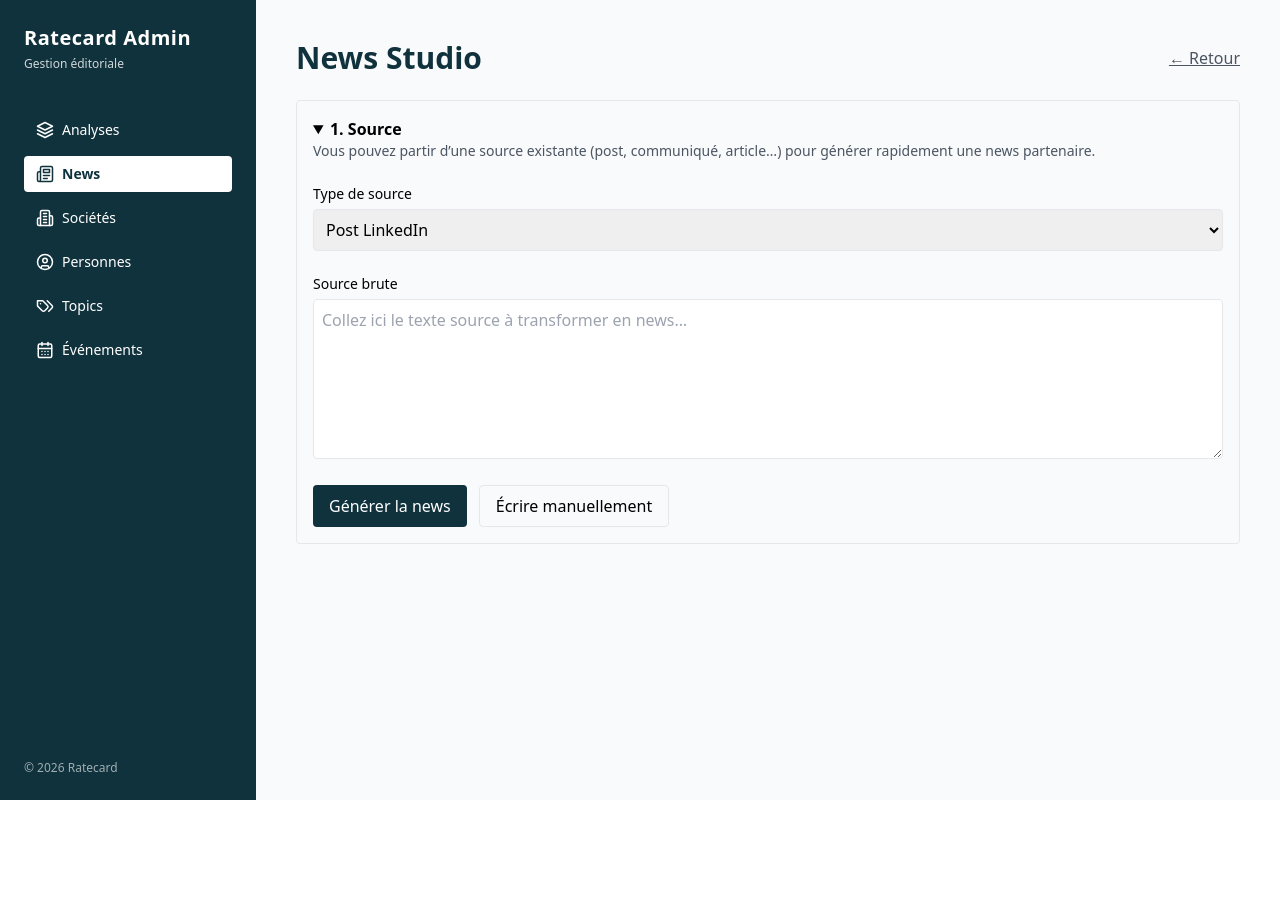
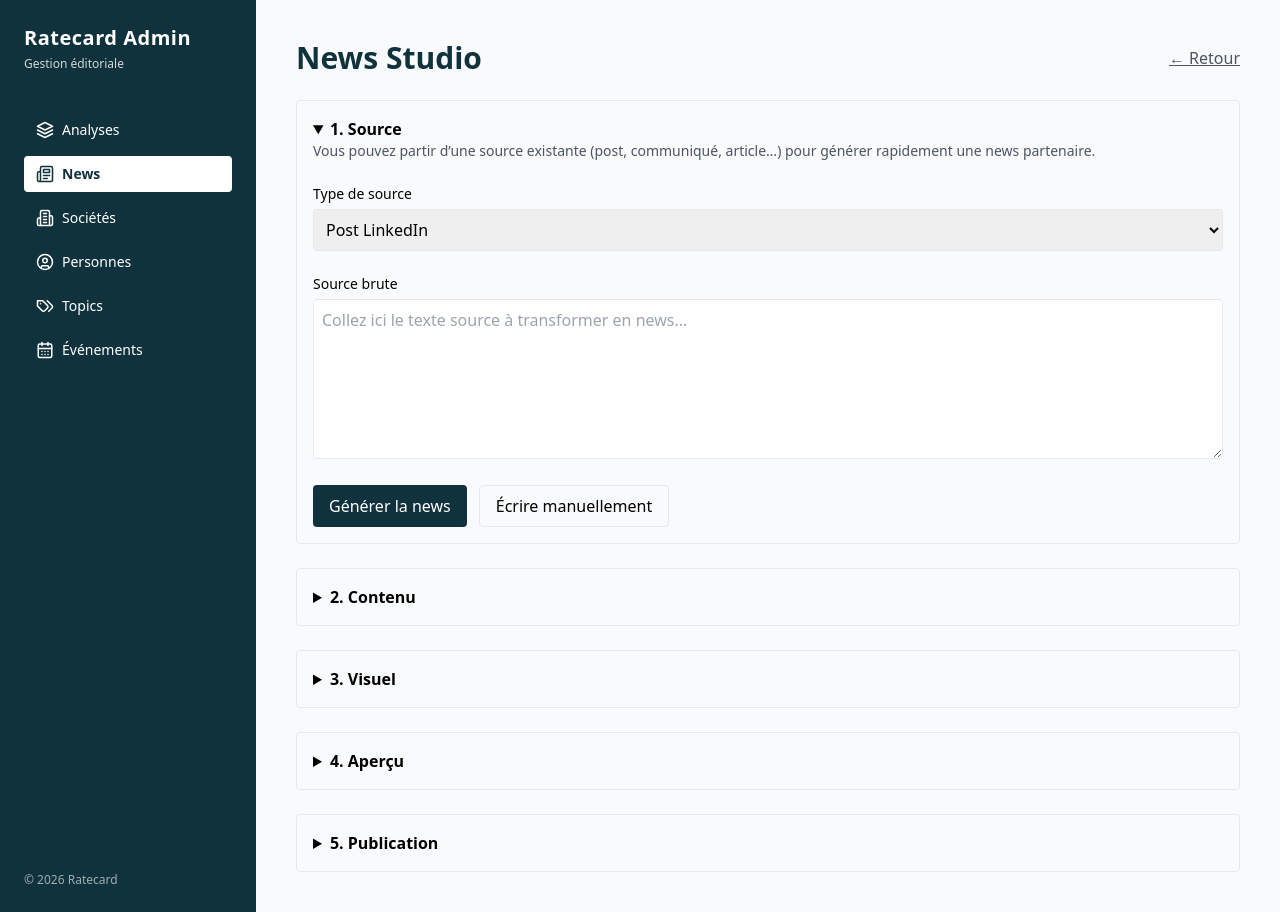
Before and after one commit to MisterFredo/ratecard, a Next.js app in the folder frontend/: page /admin/news/create in a window 1280 px wide. Before the commit the page ends 800 px from the top, so only its background shows below. Built offline with nearby package versions, Linux system fonts and the light colour scheme; no server answers.

Commit message:
Update NewsStudio.tsx

```diff
--- a/frontend/components/admin/news/NewsStudio.tsx
+++ b/frontend/components/admin/news/NewsStudio.tsx
@@ -158,14 +158,16 @@ export default function NewsStudio({ mode, newsId }: Props) {
   }
 
   /* =========================================================
-     UI
+     UI — ACCORDÉON (COMPORTEMENT IDENTIQUE À CONTENT)
   ========================================================= */
   return (
     <div className="space-y-6">
       {/* STEP 1 — SOURCE */}
-      {step === "SOURCE" && (
-        <details open className="border rounded p-4">
-          <summary className="font-semibold cursor-pointer">
+      <details open={step === "SOURCE"} className="border rounded p-4">
+        <summary
+          className="font-semibold cursor-pointer"
+          onClick={() => setStep("SOURCE")}
+        >
           1. Source
         </summary>
 
@@ -178,12 +180,13 @@ export default function NewsStudio({ mode, newsId }: Props) {
           onSkip={() => setStep("CONTENT")}
         />
       </details>
-      )}
 
       {/* STEP 2 — CONTENT */}
-      {step === "CONTENT" && (
-        <details open className="border rounded p-4">
-          <summary className="font-semibold cursor-pointer">
+      <details open={step === "CONTENT"} className="border rounded p-4">
+        <summary
+          className="font-semibold cursor-pointer"
+          onClick={() => setStep("CONTENT")}
+        >
           2. Contenu
         </summary>
 
@@ -204,45 +207,53 @@ export default function NewsStudio({ mode, newsId }: Props) {
           saving={saving}
         />
       </details>
-      )}
 
-      {/* STEP 3 — VISUAL */}
-      {internalNewsId && step === "VISUAL" && (
-        <details open className="border rounded p-4">
-          <summary className="font-semibold cursor-pointer">
+      {/* STEP 3 — VISUEL */}
+      <details open={step === "VISUAL"} className="border rounded p-4">
+        <summary
+          className="font-semibold cursor-pointer"
+          onClick={() => setStep("VISUAL")}
+        >
           3. Visuel
         </summary>
 
+        {internalNewsId && (
           <NewsStepVisual
             newsId={internalNewsId}
             mediaId={mediaId}
             onUpdated={setMediaId}
             onNext={() => setStep("PREVIEW")}
           />
+        )}
       </details>
-      )}
 
       {/* STEP 4 — PREVIEW */}
-      {internalNewsId && step === "PREVIEW" && (
-        <details open className="border rounded p-4">
-          <summary className="font-semibold cursor-pointer">
+      <details open={step === "PREVIEW"} className="border rounded p-4">
+        <summary
+          className="font-semibold cursor-pointer"
+          onClick={() => setStep("PREVIEW")}
+        >
           4. Aperçu
         </summary>
 
+        {internalNewsId && (
           <NewsStepPreview
             newsId={internalNewsId}
             onNext={() => setStep("PUBLISH")}
           />
+        )}
       </details>
-      )}
 
       {/* STEP 5 — PUBLISH */}
-      {internalNewsId && step === "PUBLISH" && (
-        <details open className="border rounded p-4">
-          <summary className="font-semibold cursor-pointer">
+      <details open={step === "PUBLISH"} className="border rounded p-4">
+        <summary
+          className="font-semibold cursor-pointer"
+          onClick={() => setStep("PUBLISH")}
+        >
           5. Publication
         </summary>
 
+        {internalNewsId && (
           <NewsStepPublish
             publishMode={publishMode}
             publishAt={publishAt}
@@ -251,8 +262,8 @@ export default function NewsStudio({ mode, newsId }: Props) {
             onChangeDate={setPublishAt}
             onPublish={publishNews}
           />
+        )}
       </details>
-      )}
     </div>
   );
 }
```
Lines whose indentation alone changed are shown as unchanged.
